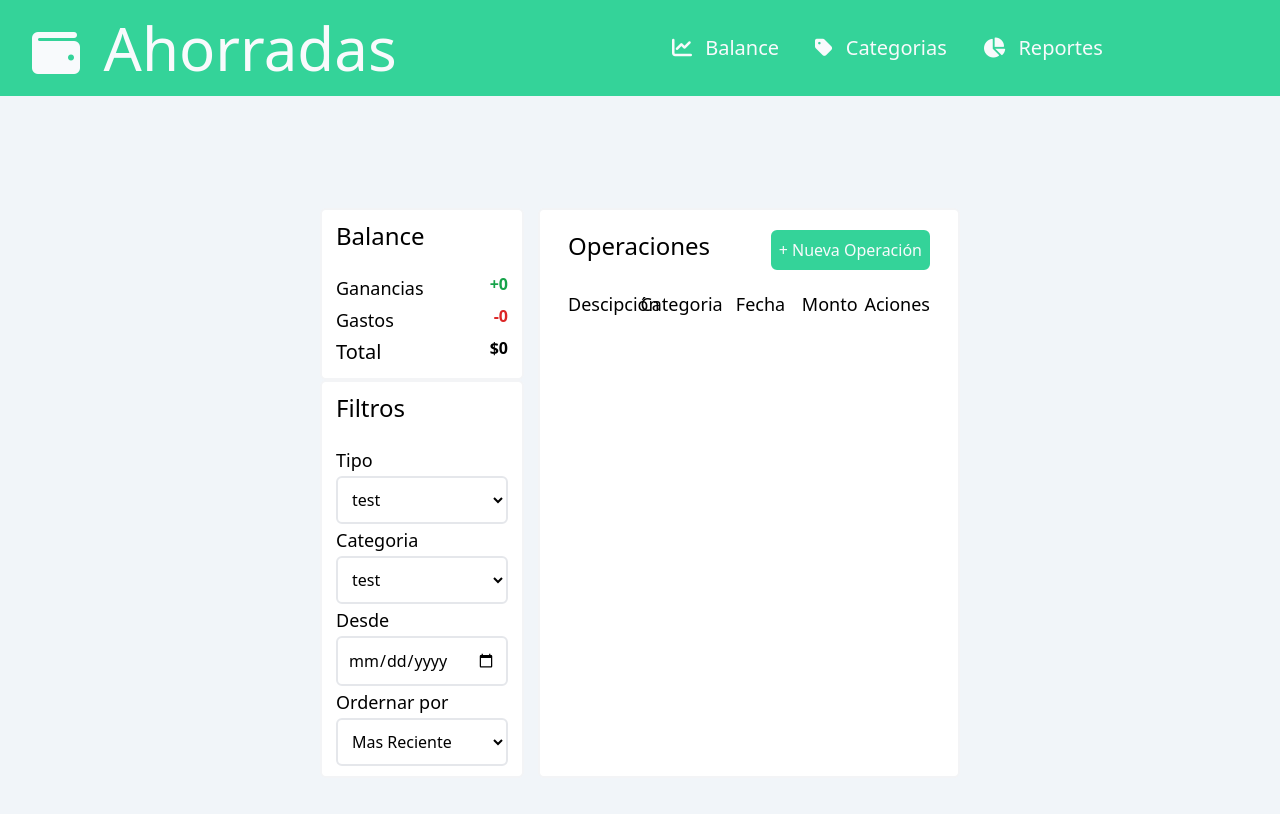
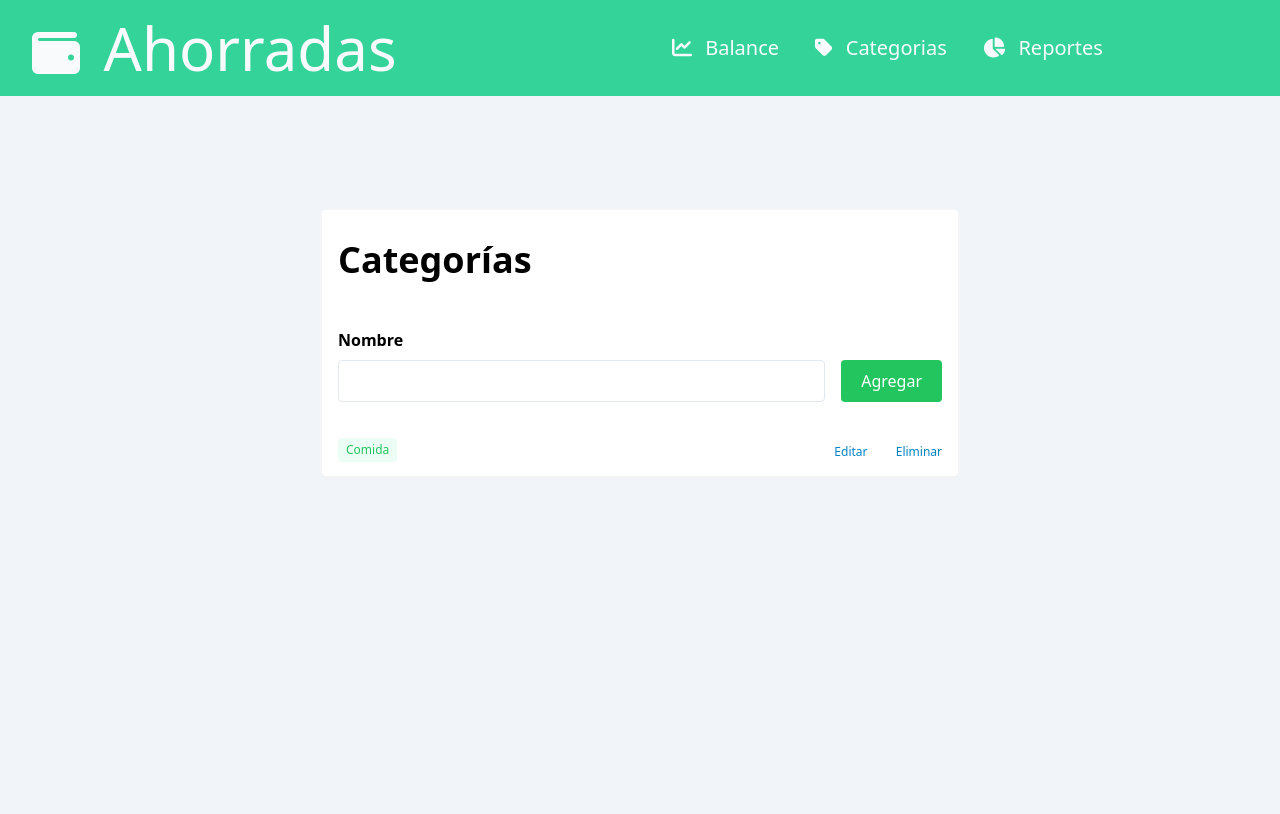
Before and after one commit to AnaCPetrasso/AhorrADAs, a plain HTML site: page index.html in a window 1280 px wide. Drawn offline with nearby package versions, Linux system fonts and the light colour scheme.

Commit message:
style categories section

```diff
--- a/index.html
+++ b/index.html
@@ -37,7 +37,7 @@
     </nav>
     <main class="bg-slate-100 flex justify-center items-center">
         <!-- ~~~~~~~~~~~~~~~~~~~~~~~~~~~~~~~~~~~~~ BALANCE SECTION ~~~~~~~~~~~~~~~~~~~~~~~~~~~~~~~~~~~~~~~~~~ -->
-        <section class="w-2/4 h-screen mt-52">
+        <section class="w-2/4 h-screen mt-52 hidden" id="balance">
             <div class="grid grid-cols-12 gap-x-3.5 flex justify-around justify-items-stretch " id="mainBox">
                 <!-- ------------------------ BALANCE & FILTER BOX ---------- -->
                 <div class="col-span-4 "><!--this div is for create a box than contain balanceBox & filterBox  -->
@@ -139,6 +139,34 @@
                 </div>
             </div>
         </section>
+        <!-- ~~~~~~~~~~~~~~~~~~~~~~~~~~~~~~~~~~~~~ CATEGORIES SECTION ~~~~~~~~~~~~~~~~~~~~~~~~~~~~~~~~~~~~~~~~~~ -->
+        <section class="w-2/4 h-screen mt-52" id="categories">
+            <div class="border-solid border-2 border-gray-100 rounded-md bg-white py-3.5">
+                <div class="sm:w-full w-12/12 px-4">
+                    <h1 class="text-4xl font-bold py-4">Categorías</h1>
+                    <div class="flex content-center flex-col w-12/12">
+                        <form action="" class="mt-8">
+                            <label for="" class="font-bold">Nombre</label>
+                            <div class="pt-2 flex">
+                                <input type="text" class="border rounded border-black border-slate-200 w-11/12 py-2">
+                                <button class="bg-green-500 rounded text-white px-5 py-2 ml-4">Agregar</button>
+                            </div>
+                        </form>
+                        <!--Dynamic categories with js-->
+                        <div class="
+                        pt-9">
+                            <div class="flex justify-between w-12/12">
+                                <span class="text-xs bg-emerald-50 text-green-500 px-2 py-1 rounded">Comida</span>
+                                <div>
+                                    <a href="#" class="text-xs text-sky-600 mr-6">Editar</a>
+                                    <a href="#" class="text-xs text-sky-600">Eliminar</a>
+                                </div>
+                            </div>
+                        </div>
+                    </div>
+                </div>
+            </div>
+        </section>
     </main>
     <script src="js/script.js"></script>
 </body>
```
